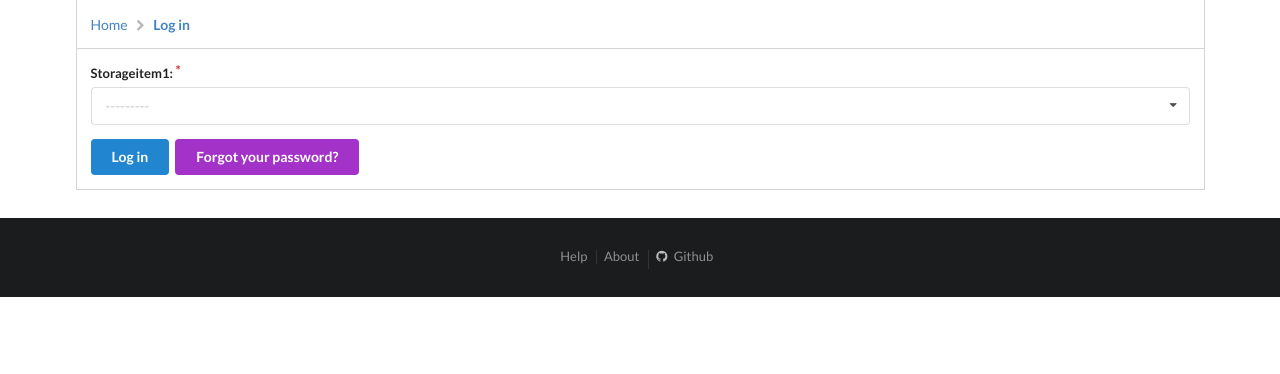
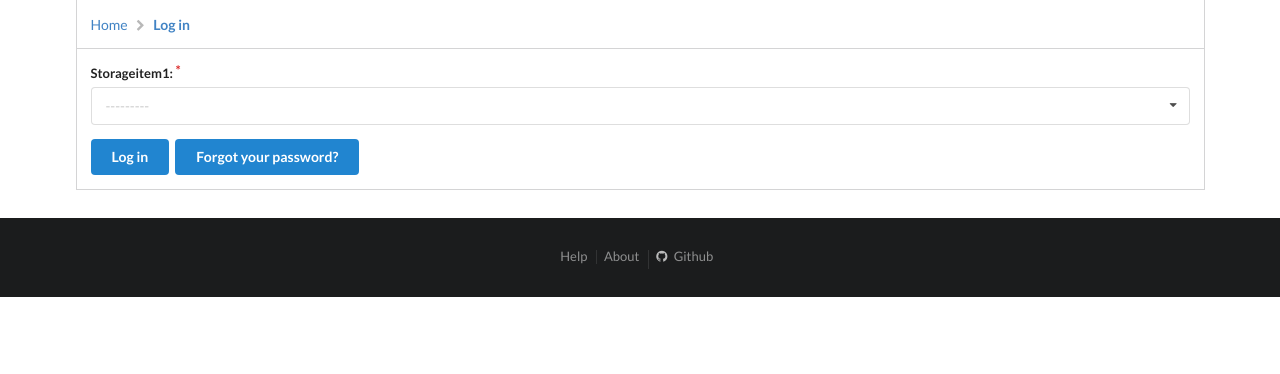
Before and after one commit to frlan/partuniverse, a Django app: template partuniverse/templates/account/login.html in a window 1280 px wide. Shown: the part 124-498 px from the top of the page. Run offline with Django 3.2, Linux system fonts and the light colour scheme; the template is opened without the code that fills it: values that come from a table or form of the project are taken from there, others are empty; parts of the project's set-up code (start-up, migrations or seed data) failed here and were passed over; some libraries are stand-ins or nearby versions.

Commit message:
forgot one purple button.

```diff
--- a/partuniverse/templates/account/login.html
+++ b/partuniverse/templates/account/login.html
@@ -14,7 +14,7 @@
 <form method="POST" action="{% url "account_login" %}" autocapitalize="off" class="ui form">
   {% csrf_token %}
   {{ form.as_semantic }}
-  <button class="ui blue button" type="submit">{% trans "Log in" %}</button> <a class="ui purple button" href="{% url "account_password_reset" %}">{% trans "Forgot your password?" %}</a>
+  <button class="ui blue button" type="submit">{% trans "Log in" %}</button> <a class="ui blue button" href="{% url "account_password_reset" %}">{% trans "Forgot your password?" %}</a>
 </form>
 
 {% endblock %}
```
